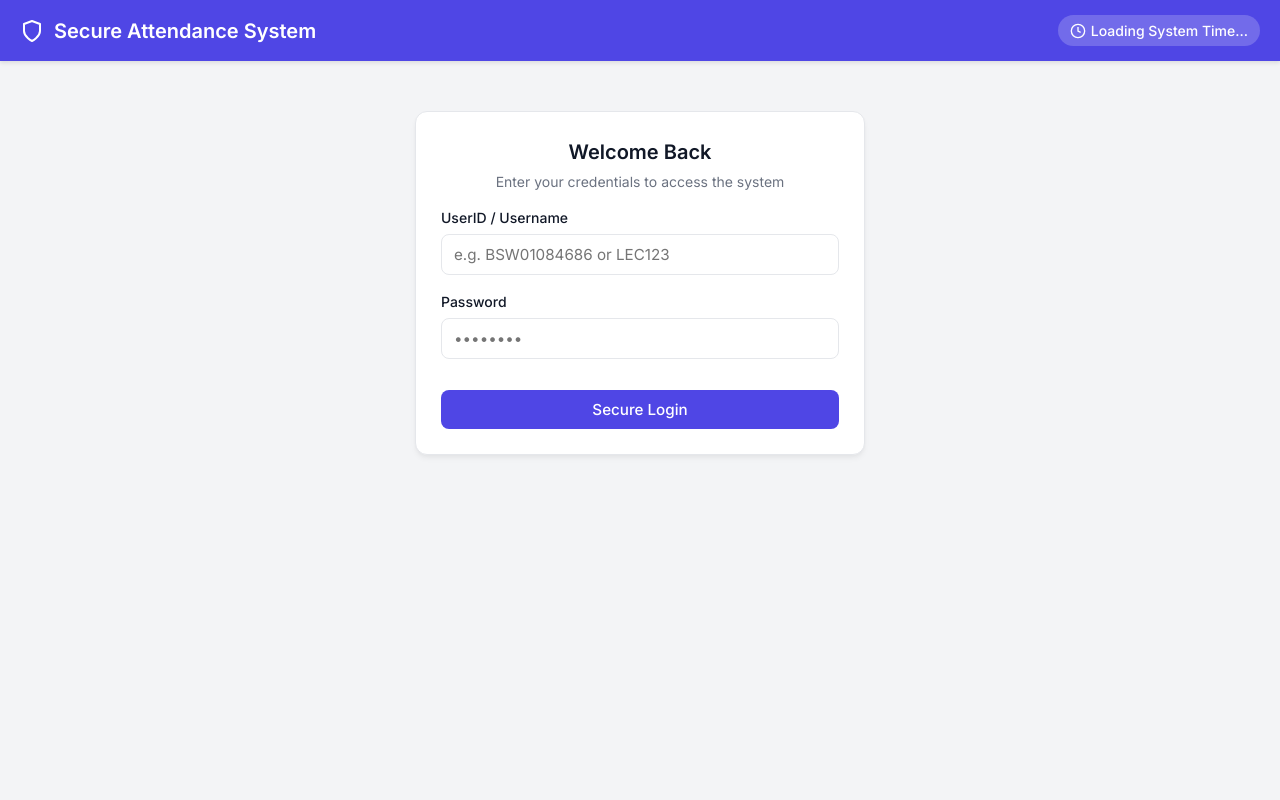
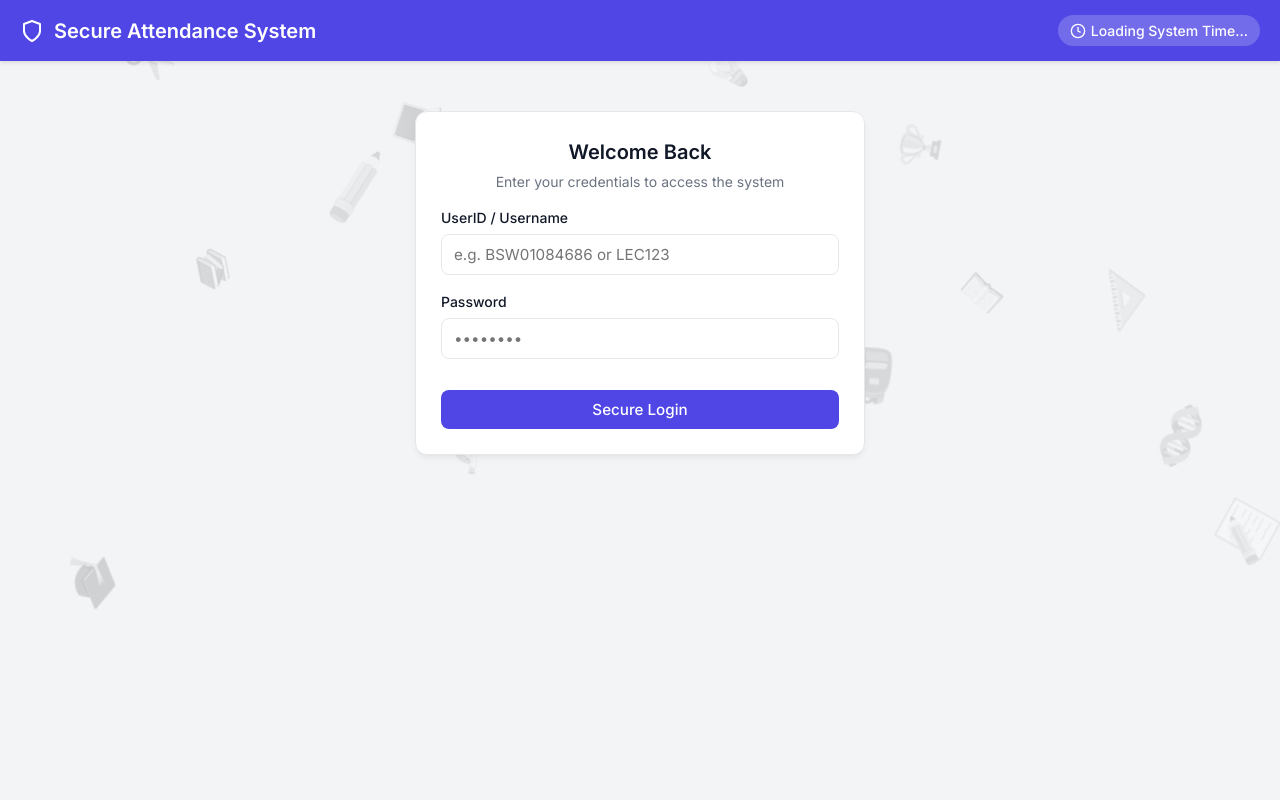
Before and after one commit to kucingkucomel/smartattendancesystem, a PHP site: page / in a window 1280 px wide. Run offline with PHP 8.4, Linux system fonts and the light colour scheme.

Commit message:
Implement doodle background animation
Added a background animation with doodles to enhance visual appeal.

```diff
--- a/index.php
+++ b/index.php
@@ -113,9 +113,42 @@
             header { flex-direction: column; text-align: center; }
             .table-container { border: none; }
         }
+
+        /* University Doodle Animation */
+        .doodle-bg { position: fixed; top: 0; left: 0; width: 100vw; height: 100vh; z-index: -1; overflow: hidden; background-color: var(--bg-color); pointer-events: none; transition: opacity 0.5s ease-in-out; }
+        .doodle { position: absolute; font-size: 2.5rem; opacity: 0.15; bottom: -60px; filter: grayscale(100%); animation: floatUp 20s linear infinite; }
+        @keyframes floatUp {
+            0% { transform: translateY(0) rotate(0deg); opacity: 0; }
+            10% { opacity: 0.2; }
+            90% { opacity: 0.2; }
+            100% { transform: translateY(-110vh) rotate(360deg); opacity: 0; }
+        }
+        .doodle:nth-child(1) { left: 5%; animation-duration: 24s; animation-delay: 0s; font-size: 3rem; }
+        .doodle:nth-child(2) { left: 15%; animation-duration: 18s; animation-delay: -5s; font-size: 2rem; }
+        .doodle:nth-child(3) { left: 25%; animation-duration: 26s; animation-delay: -12s; font-size: 3.5rem; }
+        .doodle:nth-child(4) { left: 35%; animation-duration: 20s; animation-delay: -2s; font-size: 2.2rem; }
+        .doodle:nth-child(5) { left: 45%; animation-duration: 22s; animation-delay: -8s; font-size: 2.8rem; }
+        .doodle:nth-child(6) { left: 55%; animation-duration: 25s; animation-delay: -15s; font-size: 2.5rem; }
+        .doodle:nth-child(7) { left: 65%; animation-duration: 19s; animation-delay: -3s; font-size: 3.2rem; }
+        .doodle:nth-child(8) { left: 75%; animation-duration: 27s; animation-delay: -10s; font-size: 2.1rem; }
+        .doodle:nth-child(9) { left: 85%; animation-duration: 21s; animation-delay: -6s; font-size: 2.6rem; }
+        .doodle:nth-child(10) { left: 95%; animation-duration: 23s; animation-delay: -1s; font-size: 3rem; }
+        .doodle:nth-child(11) { left: 10%; animation-duration: 28s; animation-delay: -18s; font-size: 2.4rem; }
+        .doodle:nth-child(12) { left: 30%; animation-duration: 17s; animation-delay: -7s; font-size: 2.7rem; }
+        .doodle:nth-child(13) { left: 50%; animation-duration: 29s; animation-delay: -14s; font-size: 3.1rem; }
+        .doodle:nth-child(14) { left: 70%; animation-duration: 20s; animation-delay: -9s; font-size: 2.3rem; }
+        .doodle:nth-child(15) { left: 90%; animation-duration: 24s; animation-delay: -4s; font-size: 2.9rem; }
     </style>
 </head>
 <body>
+
+<div id="doodle-bg" class="doodle-bg">
+    <div class="doodle">🎓</div><div class="doodle">📚</div><div class="doodle">✏️</div>
+    <div class="doodle">🔬</div><div class="doodle">🏫</div><div class="doodle">💡</div>
+    <div class="doodle">🎒</div><div class="doodle">📖</div><div class="doodle">📐</div>
+    <div class="doodle">📝</div><div class="doodle">✂️</div><div class="doodle">💻</div>
+    <div class="doodle">🍎</div><div class="doodle">🏆</div><div class="doodle">🧬</div>
+</div>
 
 <header>
     <h1>
@@ -459,6 +492,8 @@
             if (data.status === 'success') {
                 document.getElementById('mfa-setup-view').classList.add('hidden');
                 document.getElementById('mfa-view').classList.add('hidden');
+                document.getElementById('doodle-bg').style.opacity = '0'; // smoothly fade out the animation
+                setTimeout(() => document.getElementById('doodle-bg').classList.add('hidden'), 500);
 
                 currentRole = data.role;
 
```
